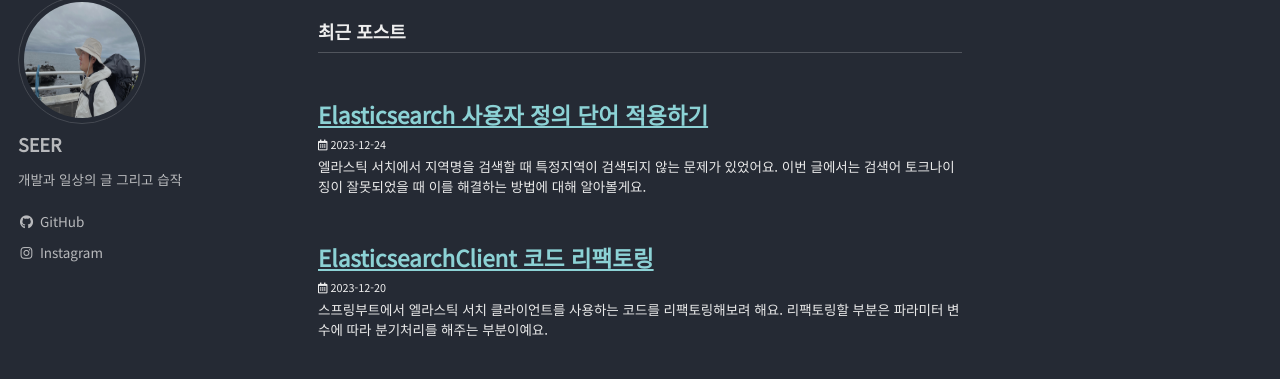
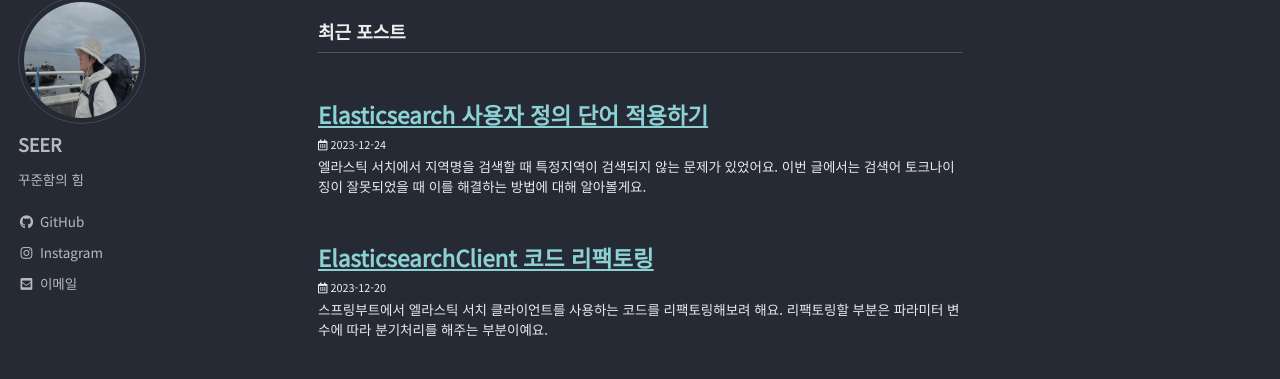
Before and after one commit to seer723/seer.github.io, a Jekyll site: the page built from index.html, in a window 1280 px wide. Shown: the part 95-474 px from the top of the page. Built offline with Jekyll 4.4.1, drawn with Linux system fonts in a browser that asks for light colours; cached includes are drawn as plain includes; the list of posts is cut into pages by our own code.

```diff
--- a/_config.yml
+++ b/_config.yml
@@ -106,9 +106,9 @@ analytics:
 author:
   name             : "SEER"
   avatar           : "/assets/images/profile.jpg"
-  bio              : "개발과 일상의 글 그리고 습작"
+  bio              : "꾸준함의 힘"
   location         : # "Somewhere"
-  email            :
+  email            : "selfandtogether@gmail.com"
   links:
     - label: "GitHub"
       icon: "fab fa-fw fa-github"
```
